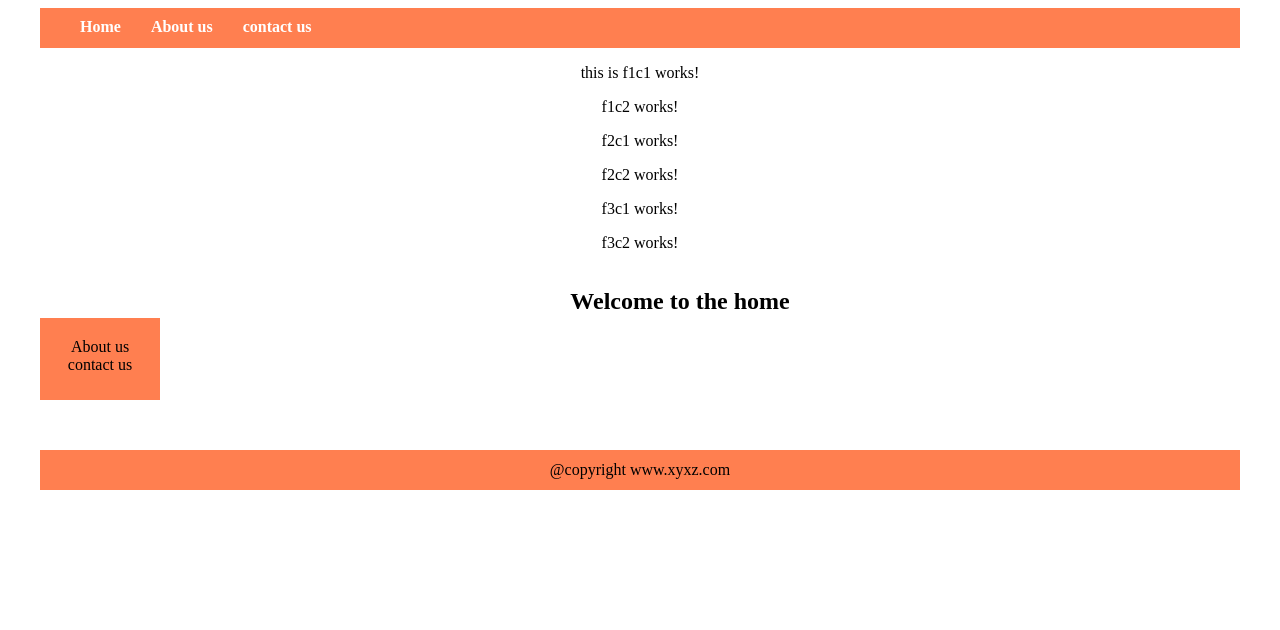
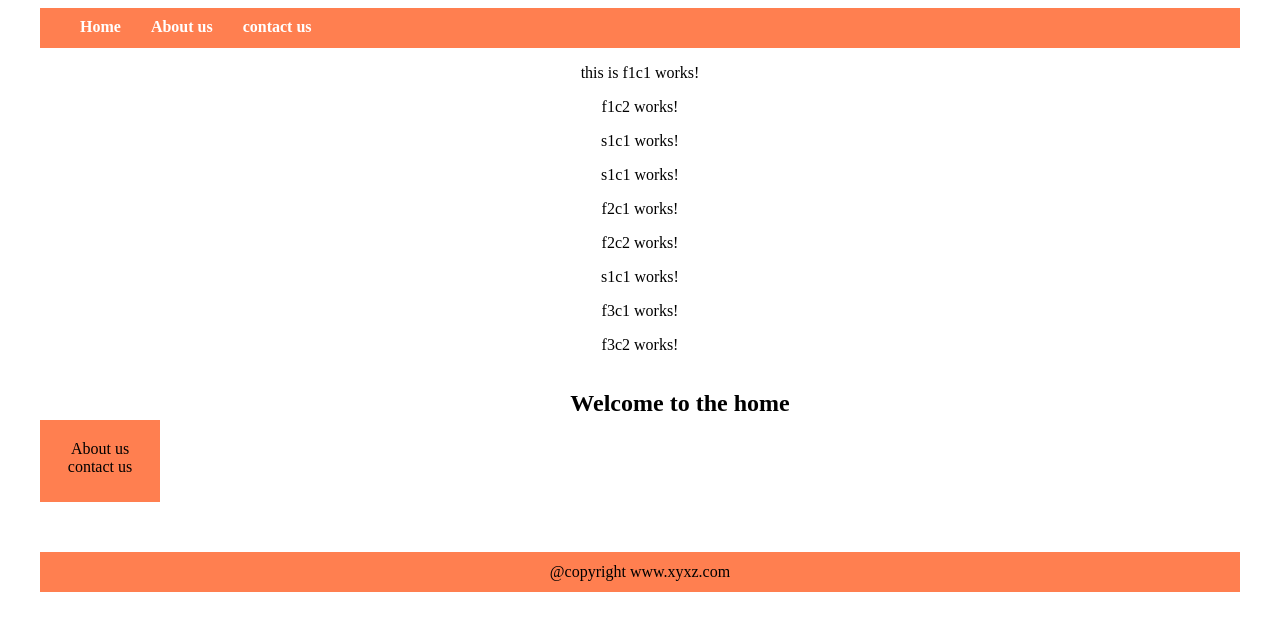
Before and after one commit to lakhan1245/MyFirstProject, an Angular app: page / in a window 1280 px wide. Shown: the top 630 px of the page. Built offline with nearby package versions, Linux system fonts and the light colour scheme.

Commit message:
shared module and feature module

```diff
--- a/src/app/feature1/f1c1/f1c1.component.html
+++ b/src/app/feature1/f1c1/f1c1.component.html
@@ -2,4 +2,5 @@
   this is f1c1 works!
 
   <app-f1c2></app-f1c2>
+  <app-s1c1></app-s1c1>
 </p>
--- a/src/app/feature1/f1c2/f1c2.component.html
+++ b/src/app/feature1/f1c2/f1c2.component.html
@@ -1,3 +1,4 @@
 <p>
   f1c2 works!
 </p>
+<app-s1c1></app-s1c1>
--- a/src/app/feature1/feature1.module.ts
+++ b/src/app/feature1/feature1.module.ts
@@ -2,13 +2,15 @@ import { NgModule } from '@angular/core';
 import { CommonModule } from '@angular/common';
 import { F1c1Component } from './f1c1/f1c1.component';
 import { F1c2Component } from './f1c2/f1c2.component';
+import { SharedModule } from '../shared/shared.module';
 
 @NgModule({
   imports: [
-    CommonModule
+    CommonModule,SharedModule
   ],
 
-  exports:[F1c1Component,F1c2Component],
+  exports:[F1c1Component,F1c2Component,SharedModule // inluded share to get shared get shared with f2
+  ],
   declarations: [F1c1Component, F1c2Component]
 })
 export class Feature1Module { }
--- a/src/app/feature2/f2c1/f2c1.component.html
+++ b/src/app/feature2/f2c1/f2c1.component.html
@@ -3,3 +3,5 @@
 
 </p>
 <app-f2c2></app-f2c2>
+
+<app-s1c1></app-s1c1>
--- a/src/app/feature2/feature2.module.ts
+++ b/src/app/feature2/feature2.module.ts
@@ -2,10 +2,12 @@ import { NgModule } from '@angular/core';
 import { CommonModule } from '@angular/common';
 import { F2c1Component } from './f2c1/f2c1.component';
 import { F2c2Component } from './f2c2/f2c2.component';
+import { F1c1Component } from '../feature1/f1c1/f1c1.component';
+import { Feature1Module } from '../feature1/feature1.module';
 
 @NgModule({
   imports: [
-    CommonModule
+  CommonModule,Feature1Module  // since we have imported featured module1 we can access share module component in this feature2 module component
   ],
 
   exports:[F2c1Component,F2c2Component],
--- /dev/null
+++ b/src/app/shared/s1c1/s1c1.component.html
@@ -0,0 +1,3 @@
+<p>
+  s1c1 works!
+</p>
--- /dev/null
+++ b/src/app/shared/s1c1/s1c1.component.ts
@@ -0,0 +1,15 @@
+import { Component, OnInit } from '@angular/core';
+
+@Component({
+  selector: 'app-s1c1',
+  templateUrl: './s1c1.component.html',
+  styleUrls: ['./s1c1.component.css']
+})
+export class S1c1Component implements OnInit {
+
+  constructor() { }
+
+  ngOnInit() {
+  }
+
+}
```
Also changed, not shown: src/app/shared/shared.module.ts (added, +12 -0 lines), src/app/shared/s1c1/s1c1.component.css (added), 1 other file (tests, documents, lock files or other folders).
